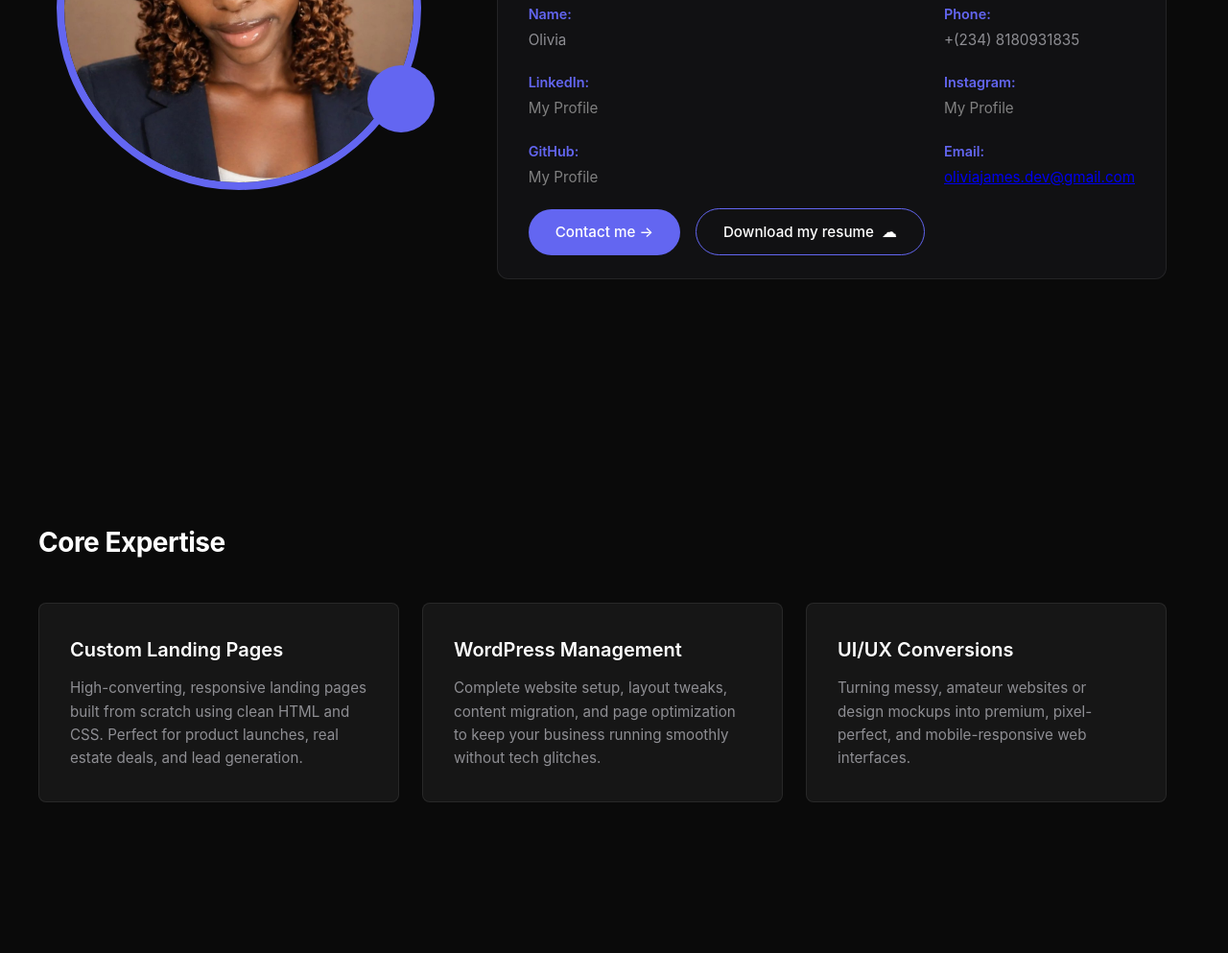
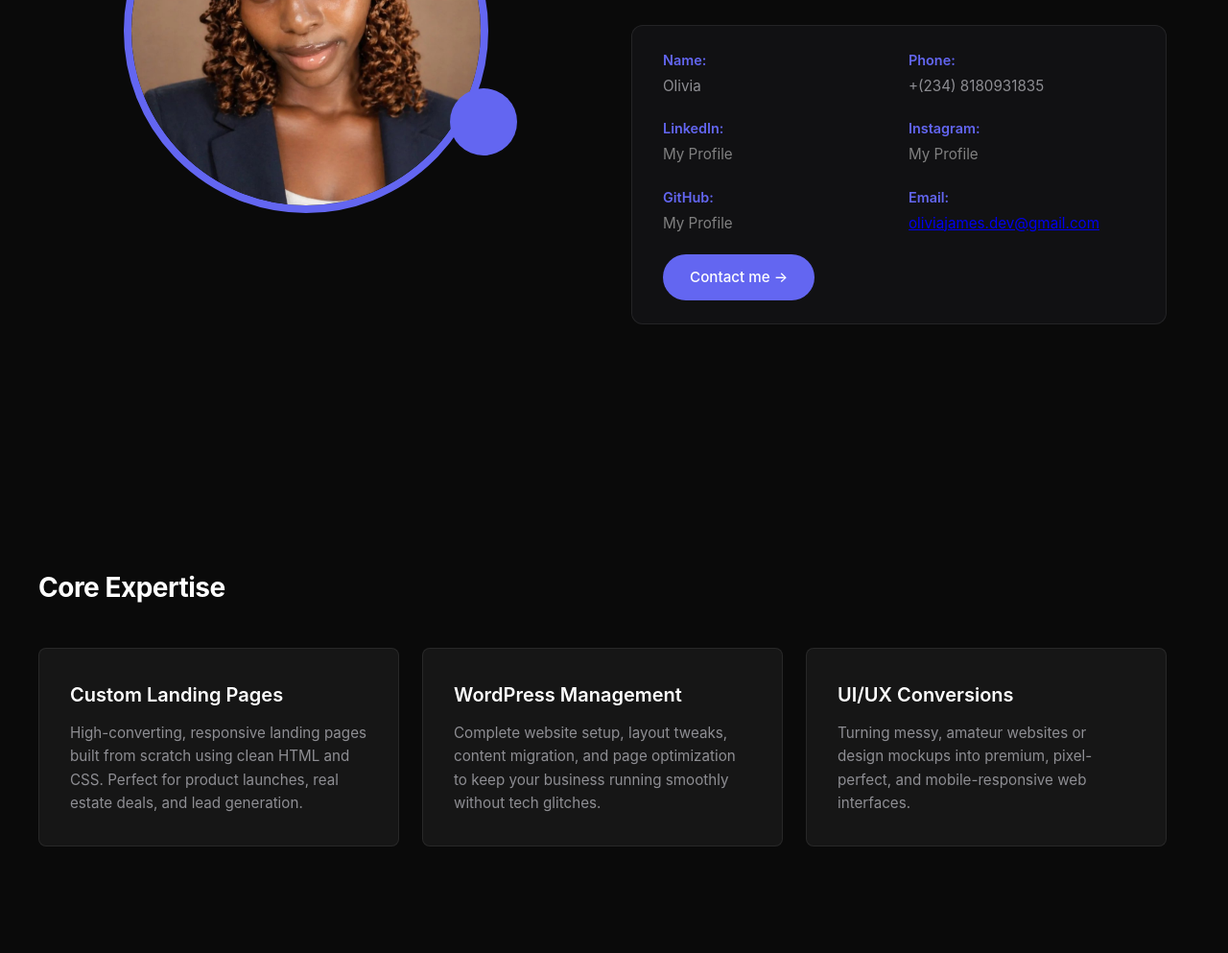
Before and after one commit to Ohlie-Dev/portfolio.github.io, a plain HTML site: page index.html in a window 1280 px wide. Shown: the part 1109-2102 px from the top of the page at 96% size. Drawn offline with Linux system fonts and the light colour scheme.

Commit message:
Updated portfolio layout and styling fixes

```diff
--- a/index.html
+++ b/index.html
@@ -99,7 +99,7 @@
 
                 <div class="about-actions">
                     <a href="https://wa.me/+2348108931835" class="btn-primary-accent">Contact me &rarr;</a>
-                    <a href="#" class="btn-secondary-outline">Download my resume <span class="download-icon">☁</span></a>
+                    <!-- <a href="#" class="btn-secondary-outline">Download my resume <span class="download-icon">☁</span></a> -->
                 </div>
             </div>
 
```
